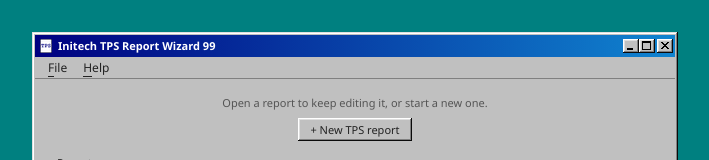
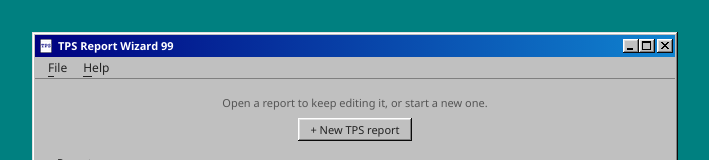
Before and after one commit to josh-wong/tps-report-wizard, a React (Vite) app: page / in a window 1280 px wide. Shown: the top 160 px of the page, without its empty margins (285-994 px from the left). Built offline with nearby package versions, Linux system fonts and the light colour scheme.

Commit message:
Remove `Initech` from app name
Remove `Initech` to shorten the app name.

```diff
--- a/electron-builder.yml
+++ b/electron-builder.yml
@@ -1,5 +1,5 @@
 appId: com.initech.tps-report-wizard
-productName: Initech TPS Report Wizard 99
+productName: TPS Report Wizard 99
 directories:
   buildResources: buildResources
 files:
--- a/package.json
+++ b/package.json
@@ -1,7 +1,7 @@
 {
   "name": "tps-report-wizard",
   "version": "1.0.0",
-  "description": "Initech TPS Report Wizard 99 — a tongue-in-cheek, retro-styled desktop app (and web \"lite\" version) for generating TPS reports.",
+  "description": "TPS Report Wizard 99 — a tongue-in-cheek, retro-styled desktop app (and web \"lite\" version) for generating TPS reports.",
   "main": "./out/main/index.js",
   "author": "josh-wong",
   "license": "MIT",
--- a/src/main/index.ts
+++ b/src/main/index.ts
@@ -24,7 +24,7 @@
     minHeight: 560,
     show: false,
     autoHideMenuBar: true,
-    title: "Initech TPS Report Wizard 99",
+    title: "TPS Report Wizard 99",
     ...(process.platform === 'linux' ? { icon } : {}),
     webPreferences: {
       preload: join(__dirname, '../preload/index.js'),
--- a/src/main/nag/trayNagController.ts
+++ b/src/main/nag/trayNagController.ts
@@ -121,7 +121,7 @@
     // Notification actions render on macOS; other platforms fall back to
     // click-to-focus only, which still satisfies "Finish it" (FR-6c.4).
     const notification = new Notification({
-      title: "Initech TPS Report Wizard 99",
+      title: "TPS Report Wizard 99",
       body: message,
       actions: [
         { type: 'button', text: 'Finish it' },
@@ -166,7 +166,7 @@
   private createTray(): void {
     const trayIcon = nativeImage.createFromPath(trayIconSource).resize({ width: 16, height: 16 })
     this.tray = new Tray(trayIcon)
-    this.tray.setToolTip("Initech TPS Report Wizard 99")
+    this.tray.setToolTip("TPS Report Wizard 99")
     // Deliberately don't use setContextMenu—on macOS that makes every
     // click (not just right-click) pop the menu instead of firing 'click',
     // so a single tap to restore the window opens the menu too. Building
--- a/src/renderer/index.html
+++ b/src/renderer/index.html
@@ -3,7 +3,7 @@
   <head>
     <meta charset="UTF-8" />
     <meta name="viewport" content="width=device-width, initial-scale=1.0" />
-    <title>Initech TPS Report Wizard 99</title>
+    <title>TPS Report Wizard 99</title>
     <link rel="icon" type="image/x-icon" href="/favicon.ico" />
     <link rel="icon" type="image/png" sizes="32x32" href="/favicon-32.png" />
     <link rel="icon" type="image/png" sizes="16x16" href="/favicon-16.png" />
--- a/src/renderer/src/App.tsx
+++ b/src/renderer/src/App.tsx
@@ -213,7 +213,7 @@
     unsubscribe.push(
       window.menuAPI.onAbout(() => {
         alert(
-          'Initech TPS Report Wizard 99\n\nA retro-styled report generator. Fan project inspired by Office Space.'
+          'TPS Report Wizard 99\n\nA retro-styled report generator. Fan project inspired by Office Space.'
         )
       })
     )
@@ -256,7 +256,7 @@
               ? 'Settings – AI Provider'
               : activeReport
                 ? `${activeReport.status === 'draft' ? 'New TPS report' : 'TPS report'} – ${activeReport.id}`
-                : 'Initech TPS Report Wizard 99'}
+                : 'TPS Report Wizard 99'}
           </div>
         </div>
         <div className="title-bar-controls">
--- a/src/renderer/src/components/AboutDialog.tsx
+++ b/src/renderer/src/components/AboutDialog.tsx
@@ -15,7 +15,7 @@
         <div className="title-bar">
           <div className="title-bar-heading">
             <TitleBarIcon />
-            <div className="title-bar-text">About Initech TPS Report Wizard 99</div>
+            <div className="title-bar-text">About TPS Report Wizard 99</div>
           </div>
           <div className="title-bar-controls">
             <button onClick={onClose} aria-label="Close"></button>
@@ -26,7 +26,7 @@
             <img className="about-icon" src={`${import.meta.env.BASE_URL}app-icon-64.png`} alt="" />
             <div className="about-text">
               <p>
-                <strong>Initech TPS Report Wizard 99</strong>
+                <strong>TPS Report Wizard 99</strong>
               </p>
               <p className="about-description">
                 A retro-styled TPS report generator. Fan project inspired by the 1999 film Office Space.
--- a/src/renderer/src/components/CloseConfirmDialog.tsx
+++ b/src/renderer/src/components/CloseConfirmDialog.tsx
@@ -11,7 +11,7 @@
     <div className="modal-overlay" onClick={onFinishIt}>
       <div className="dialog-window" onClick={(e) => e.stopPropagation()}>
         <div className="title-bar">
-          <div className="title-bar-text">Initech TPS Report Wizard 99</div>
+          <div className="title-bar-text">TPS Report Wizard 99</div>
           <div className="title-bar-controls">
             <button onClick={onFinishIt} aria-label="Close"></button>
           </div>
--- a/src/renderer/src/components/ExitBlockedDialog.tsx
+++ b/src/renderer/src/components/ExitBlockedDialog.tsx
@@ -7,7 +7,7 @@
     <div className="modal-overlay" onClick={onClose}>
       <div className="dialog-window" onClick={(e) => e.stopPropagation()}>
         <div className="title-bar">
-          <div className="title-bar-text">Initech TPS Report Wizard 99</div>
+          <div className="title-bar-text">TPS Report Wizard 99</div>
           <div className="title-bar-controls">
             <button onClick={onClose} aria-label="Close"></button>
           </div>
--- a/src/renderer/src/components/TitleBarIcon.tsx
+++ b/src/renderer/src/components/TitleBarIcon.tsx
@@ -3,7 +3,7 @@
     <img
       className="title-bar-icon"
       src={`${import.meta.env.BASE_URL}favicon-16.png`}
-      alt="Initech TPS Report Wizard icon"
+      alt="TPS Report Wizard icon"
     />
   )
 }
```
